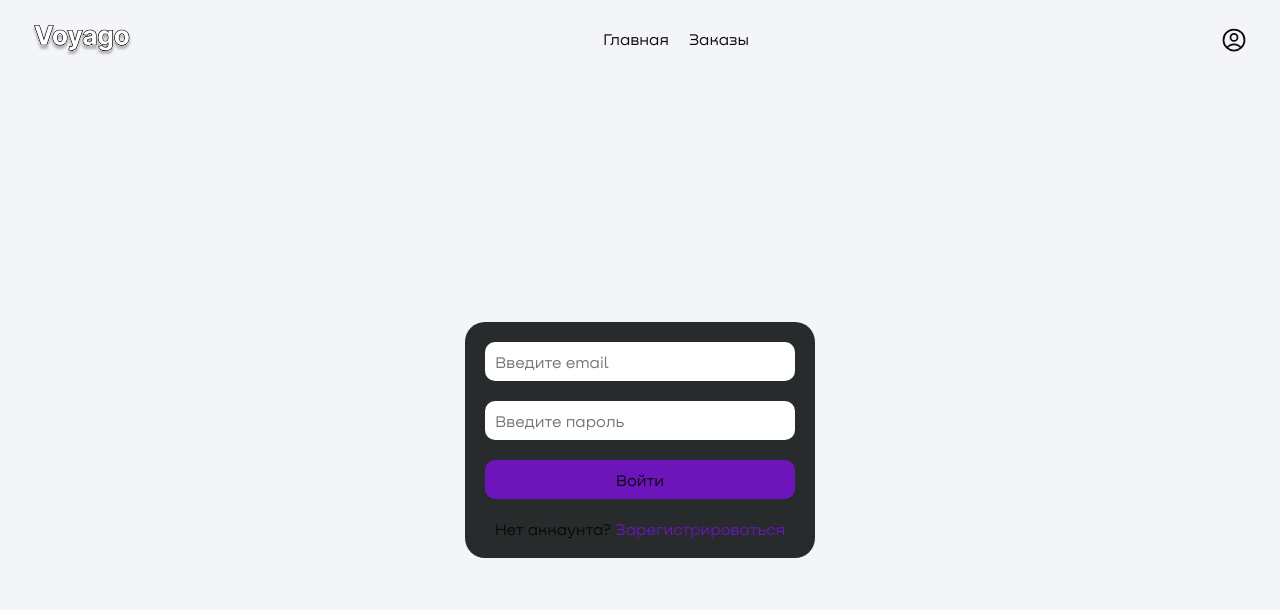
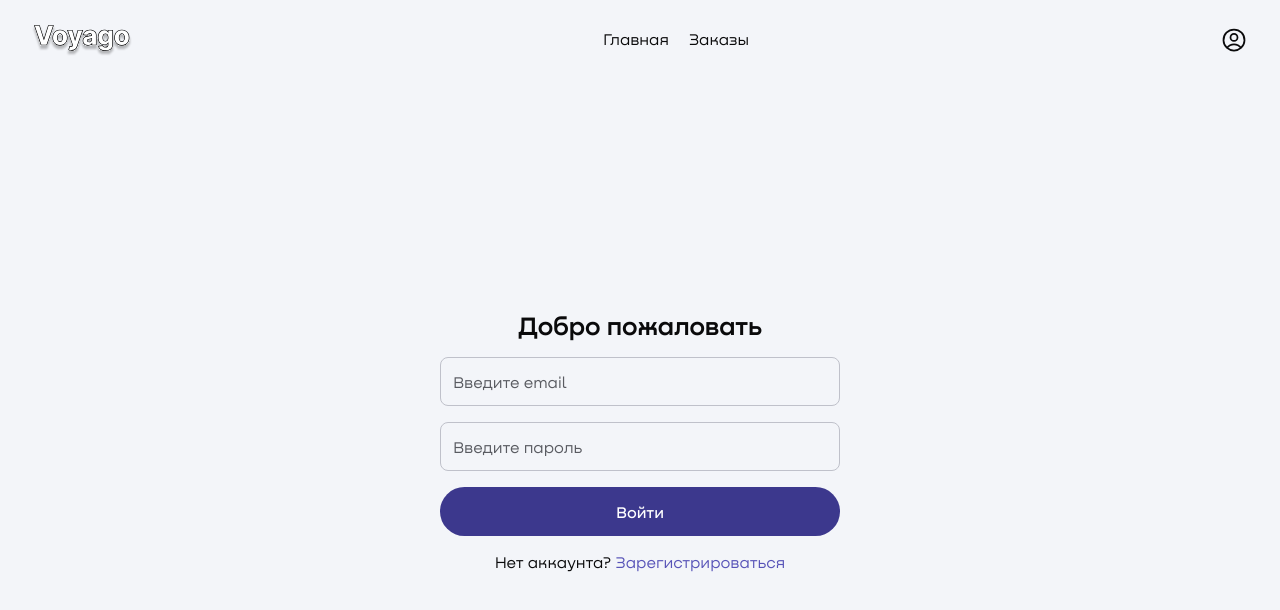
Before and after one commit to DaVas255/voyago_frontend, a React (Vite) app: page /auth in a window 1280 px wide. Shown: the top 610 px of the page. Built offline with nearby package versions, Linux system fonts and the light colour scheme; a web font is replaced by a local one.

Commit message:
update auth form

```diff
--- a/src/components/features/AuthForm/AuthForm.module.scss
+++ b/src/components/features/AuthForm/AuthForm.module.scss
@@ -1,23 +1,24 @@
 @import '@/app/assets/styles/mixins.scss';
 
 .auth {
-  display: flex;
-  justify-content: center;
-  align-items: end;
-
   &__form {
     display: flex;
     flex-direction: column;
     justify-content: center;
     align-items: center;
-    gap: 2rem;
+    gap: 1.6rem;
 
-    max-width: 35rem;
+    max-width: 44rem;
     width: 100%;
     padding: 2rem;
 
-    background-color: rgb(39, 43, 43);
     border-radius: 2rem;
+  }
+
+  &__title {
+    font-size: 2.6rem;
+    font-weight: 600;
+    line-height: 3.2rem;
   }
 
   &__field {
@@ -77,6 +78,6 @@
 
   &__toggleButton {
     background-color: transparent;
-    color: rgb(107, 21, 187);
+    color: var(--main-complementary-color);
   }
 }
--- a/src/components/features/AuthForm/AuthForm.tsx
+++ b/src/components/features/AuthForm/AuthForm.tsx
@@ -9,6 +9,7 @@ import styles from './AuthForm.module.scss'
 import { AuthFormProps, IFormData } from '@/app/types/types'
 import { userAuth } from '@/service/auth/auth.service'
 import { Input } from '@/components/ui/Input/Input'
+import { Button } from '@/components/ui/button/Button'
 
 export function AuthForm({ isLogin, setIsLoginForm }: AuthFormProps) {
   const {
@@ -57,32 +58,24 @@ export function AuthForm({ isLogin, setIsLoginForm }: AuthFormProps) {
 
   return (
     <form onSubmit={handleSubmit(onSubmit)} className={styles.auth__form}>
-      <label className={styles.auth__field}>
+      <h1 className={styles.auth__title}>Добро пожаловать</h1>
       <Input
         type='email'
         placeholder='Введите email'
         {...register('email', { required: true })}
-          className={clsx(styles['auth__input'], errors.email && styles['auth__input_error'])}
+        error={errors.email}
+        errorText='Обязательное поле'
       />
-        {errors.email && (
-          <span className={styles['auth__label-error']}>This field is required</span>
-        )}
-      </label>
 
-      <label className={styles.auth__field}>
       <Input
         type='password'
         placeholder='Введите пароль'
         {...register('password', { required: true })}
-          className={clsx(styles['auth__input'], errors.password && styles['auth__input_error'])}
+        error={errors.password}
+        errorText='Обязательное поле'
       />
-        {errors.password && (
-          <span className={styles['auth__label-error']}>This field is required</span>
-        )}
-      </label>
 
       {!isLogin && (
-        <label className={styles.auth__field}>
         <Input
           type='password'
           placeholder='Подтвердите пароль'
@@ -90,20 +83,12 @@ export function AuthForm({ isLogin, setIsLoginForm }: AuthFormProps) {
             required: true,
             validate: value => value === watch('password'),
           })}
-            className={clsx(
-              styles['auth__input'],
-              errors.confirm_password && styles['auth__input_error'],
-            )}
+          error={errors.confirm_password}
+          errorText='Обязательное поле'
         />
-          {errors.confirm_password && (
-            <span className={styles['auth__label-error']}>Пароли не совпадают</span>
-          )}
-        </label>
       )}
 
-      <button type='submit' className={clsx(styles['auth__submit'])} disabled={isLoadingAuthForm}>
-        {isLogin ? 'Войти' : 'Зарегистрироваться'}
-      </button>
+      <Button type='submit' name='Войти' background disabled={isLoadingAuthForm} />
 
       {isLogin ? (
         <p>
```
Lines whose indentation alone changed are shown as unchanged.
